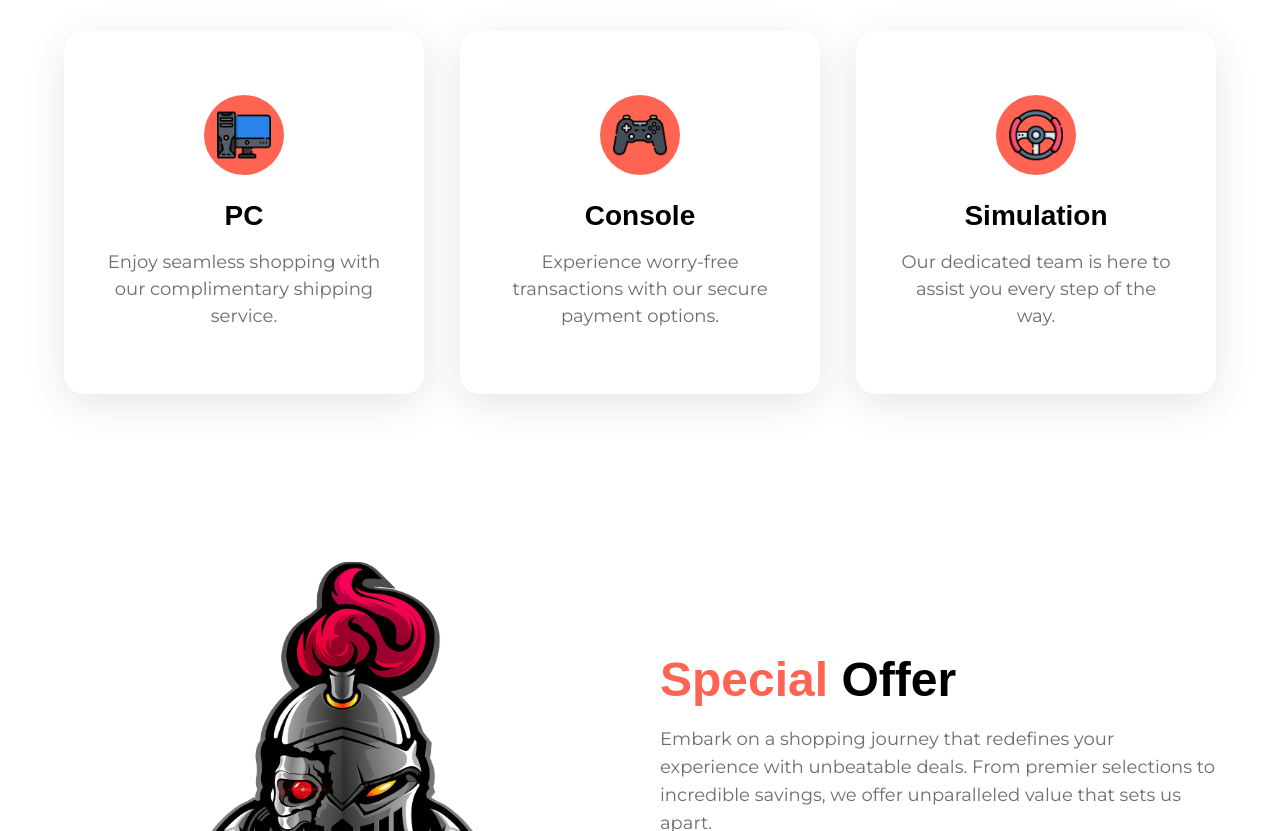
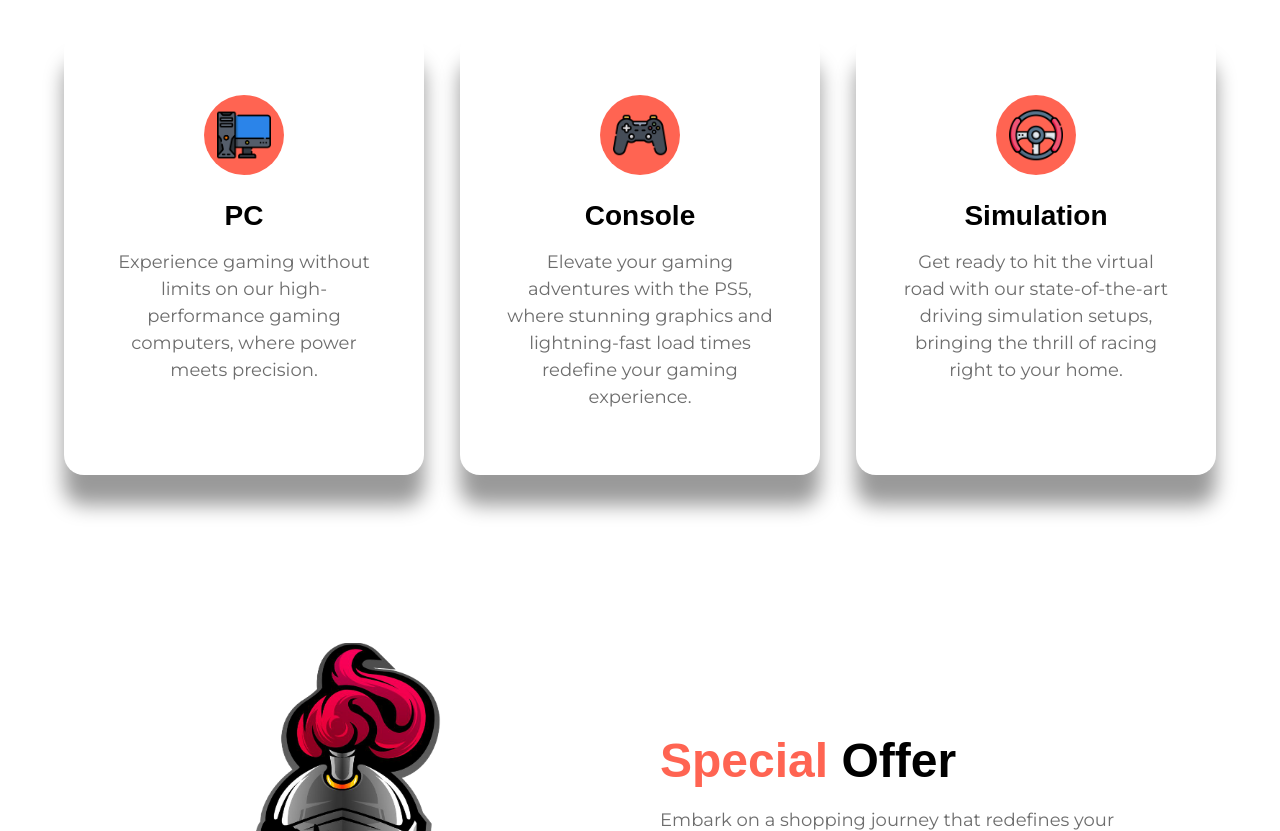
Before and after one commit to idouaddi-ayoub/deus-project, a React (Vite) app: page / in a window 1280 px wide. Shown: the part 1001-1832 px from the top of the page. Built offline with nearby package versions, Linux system fonts and the light colour scheme; a web font is replaced by a local one.

Commit message:
Finishing Platform's text

```diff
--- a/src/constants/index.js
+++ b/src/constants/index.js
@@ -18,18 +18,20 @@ export const Card = [
   {
     imgURL: pc,
     label: "PC",
-    subtext: "Enjoy seamless shopping with our complimentary shipping service.",
+    subtext:
+      "Experience gaming without limits on our high-performance gaming computers, where power meets precision.",
   },
   {
     imgURL: controller,
     label: "Console",
     subtext:
-      "Experience worry-free transactions with our secure payment options.",
+      "Elevate your gaming adventures with the PS5, where stunning graphics and lightning-fast load times redefine your gaming experience.",
   },
   {
     imgURL: wheel,
     label: "Simulation",
-    subtext: "Our dedicated team is here to assist you every step of the way.",
+    subtext:
+      "Get ready to hit the virtual road with our state-of-the-art driving simulation setups, bringing the thrill of racing right to your home.",
   },
 ];
 
--- a/tailwind.config.js
+++ b/tailwind.config.js
@@ -30,7 +30,7 @@ export default {
         "pink-5": "#F2055C",
       },
       boxShadow: {
-        "3xl": "0 10px 40px rgba(0, 0, 0, 0.1)",
+        "3xl": "0 30px 20px rgba(0, 0, 0, 0.4)",
       },
       backgroundImage: {
         hero: "url('assets/images/AssassinCreed.png)",
```
